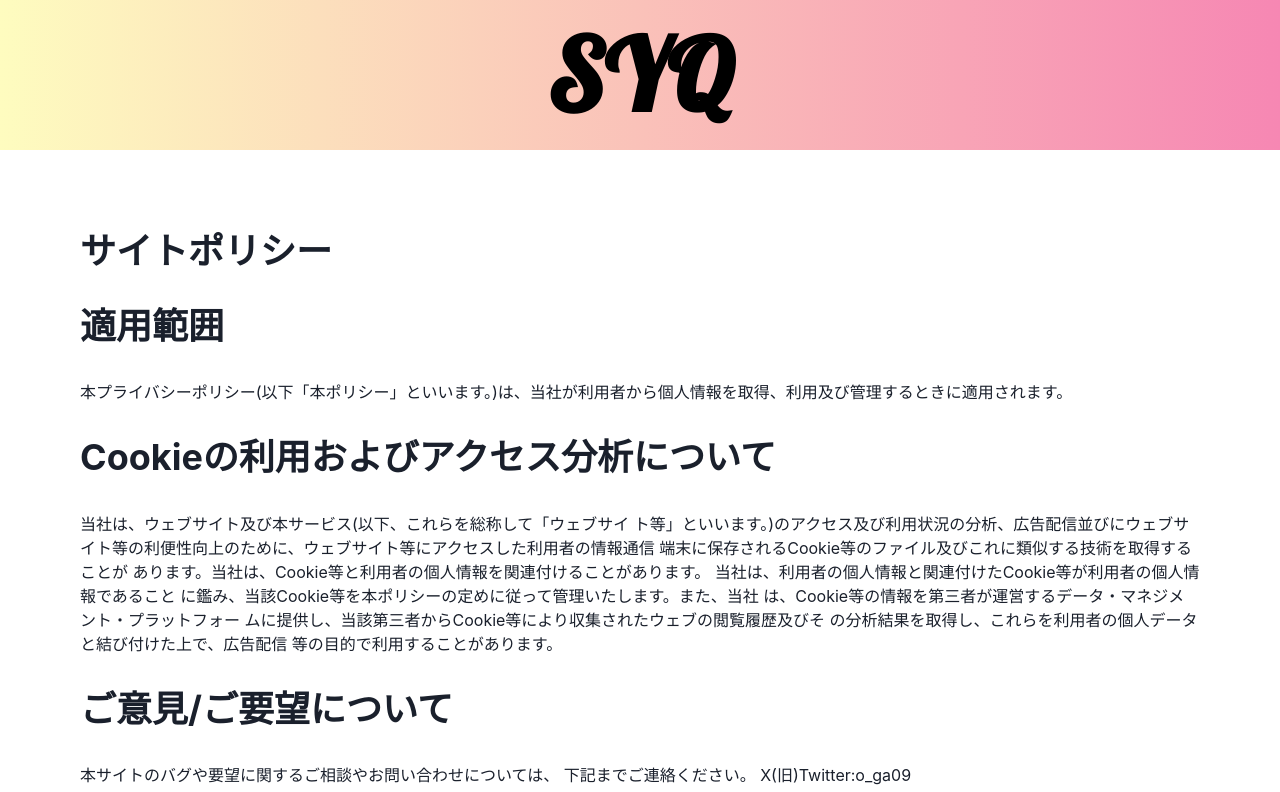
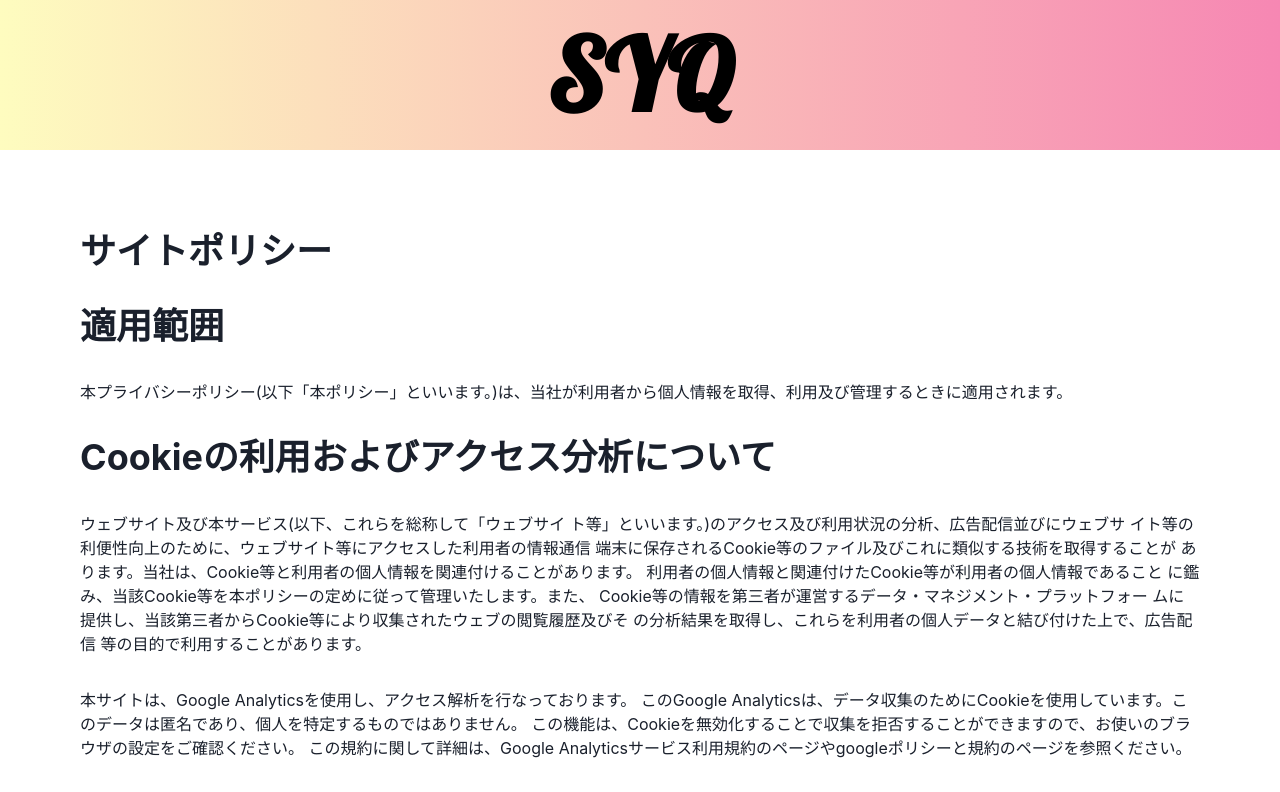
Before and after one commit to o-ga09/SYQ, a React (Vite) app: page /policy in a window 1280 px wide. Shown: the top 792 px of the page. Built offline with nearby package versions, Linux system fonts and the light colour scheme.

Commit message:
軽微な修正

```diff
--- a/src/pages/Endless.tsx
+++ b/src/pages/Endless.tsx
@@ -81,7 +81,7 @@ function Endless() {
       setIsCorrect(false);
       onOpen();
     }
-    if(correctAnswer === 4) {
+    if(correctAnswer === max) {
       onOpen();
     }
   };
--- a/src/pages/Policy.tsx
+++ b/src/pages/Policy.tsx
@@ -20,17 +20,25 @@ function Policy() {
             </Text>
             <Heading as='h2' padding={4}>Cookieの利用およびアクセス分析について</Heading>
             <Text padding={4}>
-                当社は、ウェブサイト及び本サービス(以下、これらを総称して「ウェブサイ
+                ウェブサイト及び本サービス(以下、これらを総称して「ウェブサイ
                 ト等」といいます。)のアクセス及び利用状況の分析、広告配信並びにウェブサ
                 イト等の利便性向上のために、ウェブサイト等にアクセスした利用者の情報通信
                 端末に保存されるCookie等のファイル及びこれに類似する技術を取得することが
                 あります。当社は、Cookie等と利用者の個人情報を関連付けることがあります。
-                当社は、利用者の個人情報と関連付けたCookie等が利用者の個人情報であること
-                に鑑み、当該Cookie等を本ポリシーの定めに従って管理いたします。また、当社
-                は、Cookie等の情報を第三者が運営するデータ・マネジメント・プラットフォー
+                利用者の個人情報と関連付けたCookie等が利用者の個人情報であること
+                に鑑み、当該Cookie等を本ポリシーの定めに従って管理いたします。また、
+                Cookie等の情報を第三者が運営するデータ・マネジメント・プラットフォー
                 ムに提供し、当該第三者からCookie等により収集されたウェブの閲覧履歴及びそ
                 の分析結果を取得し、これらを利用者の個人データと結び付けた上で、広告配信
                 等の目的で利用することがあります。
+            </Text>
+
+            <Text padding={4}>
+                本サイトは、Google Analyticsを使用し、アクセス解析を行なっております。
+                このGoogle Analyticsは、データ収集のためにCookieを使用しています。このデータは匿名であり、個人を特定するものではありません。
+                この機能は、Cookieを無効化することで収集を拒否することができますので、お使いのブラウザの設定をご確認ください。
+                この規約に関して詳細は、<a href='https://marketingplatform.google.com/about/analytics/terms/jp/'>Google Analyticsサービス利用規約</a>
+                のページや<a href='https://policies.google.com/technologies/ads?hl=ja'>googleポリシーと規約</a>のページを参照ください。
             </Text>
             <Heading as='h2' padding={4}>ご意見/ご要望について</Heading>
             <Text padding={4}>
```
